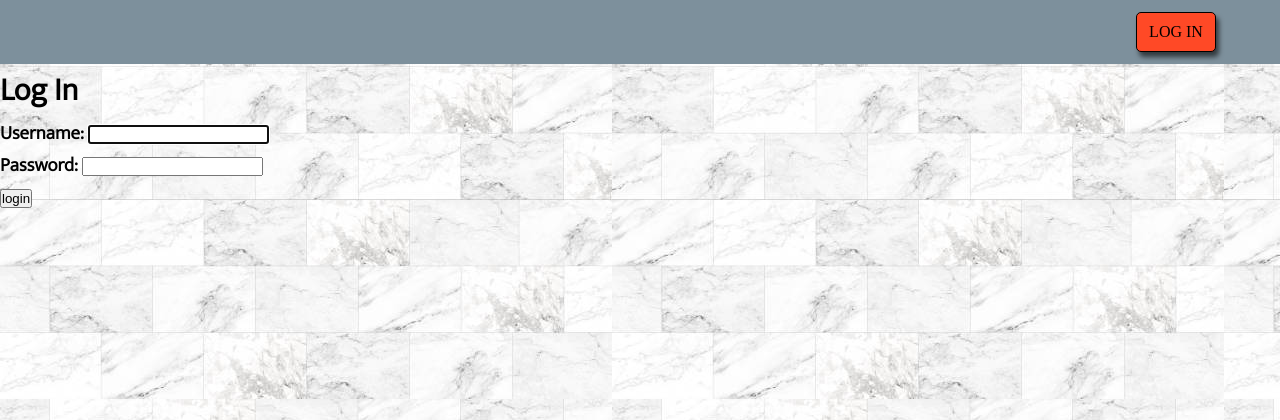
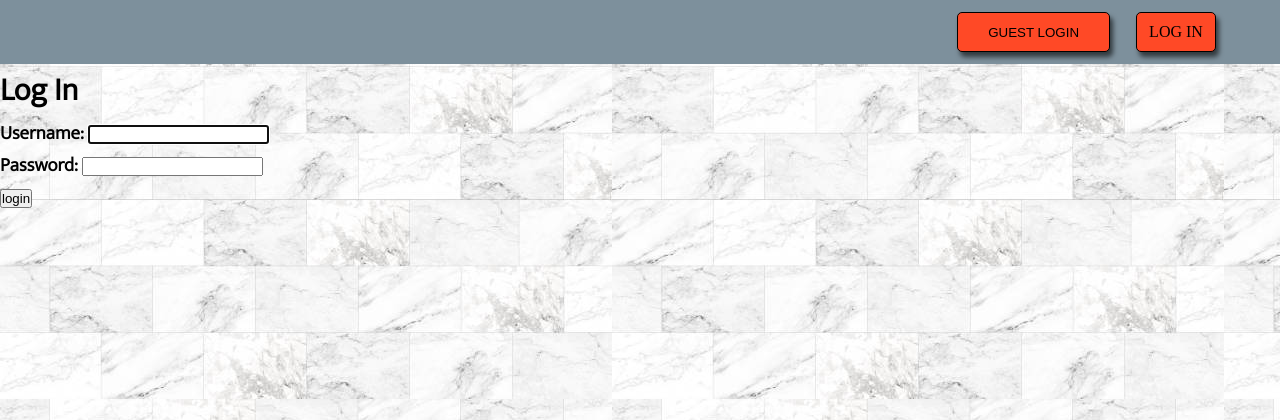
Before and after one commit to adevlinb/fakebuds, a Django app: page /accounts/login/ in a window 1280 px wide. Shown: the top 420 px of the page. Run offline with Django 4.2, Linux system fonts and the light colour scheme.

Commit message:
guest login works

```diff
--- a/main_app/static/css/style.css
+++ b/main_app/static/css/style.css
@@ -75,8 +75,33 @@ nav > div > img {
   color: black;
 }
 
+#guest_form {
+  min-width: 12vw;
+  margin-right: 2vw;
+}
+
+#guest_login {
+  display: flex;
+  justify-content: center;
+  align-items: center;
+  text-align: center;
+  background-color: rgba(255, 73, 38, 1);
+  padding: 3px;
+  border-radius: 5px;
+  border: 1px solid black;
+  min-width: 12vw;
+  width: 12vw;
+  height: 5vh;
+  box-shadow: 3px 5px 5px rgba(0, 0, 0, 0.6);
+
+}
+
+#guest_login > a {
+  color: black;
+}
+
 #welcomeUsername {
-  color: rgb(206, 206, 206);
+  color: black;
   text-transform: uppercase;
   font-size: 2vw;
 }
@@ -199,7 +224,6 @@ footer {
 .dashboard-main {
   display: flex;
   height: 85vh;
-  align-items: center;
 }
 
 .dashboardHeading {
@@ -214,6 +238,11 @@ footer {
   background-color: rgba(192, 192, 192, 0.75);
   box-shadow: 3px 5px 5px rgb(161, 161, 161);
   margin-left: 0.25vw;
+}
+
+.dashboardHeading > div:nth-child(2n) {
+  height: 25vh;
+  border-radius: 10px;
 }
 
 .dashboardColumnTwo {
--- a/main_app/templates/base.html
+++ b/main_app/templates/base.html
@@ -38,6 +38,12 @@
         </nav>
         {% else %}
         <nav id="loggedOut">
+            <form action="/accounts/login/" enctype="multipart/form-data" method="POST" id="guest_form">
+                {% csrf_token %}
+                <input type="hidden" name="username" value="guest">
+                <input type="hidden" name="password" value="tasteBudsGuest">
+                <input type="submit" class="btn" id="guest_login" value="GUEST LOGIN">
+            </form>
             <li id="login"><a href="{% url 'login' %}">LOG IN</a></li>
         </nav>
 
--- a/main_app/templates/dashboard.html
+++ b/main_app/templates/dashboard.html
@@ -5,6 +5,12 @@
 
             <div class="dashboardHeading">
                 <h5>Your upcoming events are:</h5>
+
+                {% for photo in user.profile.photoprofile_set.all %}
+                <div style="background: url({{photo.url}}); background-size: cover; background-position: 50%;"></div>
+                {% endfor %}
+                <h5 id="welcomeUsername">Hi, {{ user.profile.name }}!</h5>
+
             </div>
             <div class="dashboardColumnTwo">
                 <div class="dashboardGrid">
--- a/main_app/templates/groups/detail.html
+++ b/main_app/templates/groups/detail.html
@@ -5,7 +5,6 @@
     <div id="groupDetailHeading">
         {% for photo in group.photogroup_set.all %}
         <div style="background: url({{photo.url}}); background-size: cover; background-position: 50%;">
-            <!-- <img class="groupDetailImage" src="{{photo.url}}"> -->
         {% endfor %}
         </div>
         <div >
--- a/main_app/urls.py
+++ b/main_app/urls.py
@@ -4,6 +4,8 @@ from . import views
 
 urlpatterns = [
     path('', views.home, name='home'),
+    path('accounts/guest_login', views.guest_login, name='guest_login'),
+
     path('accounts/signup/', views.signup, name='signup'),
     path('accounts/profile/', views.profile_form, name='profile_form'),
     path('accounts/profile/add/', views.add_profile, name='add_profile'),
```
Also changed, not shown: main_app/templates/recipes/index.html (+14 -1 lines), main_app/views.py (+19 -0 lines).
